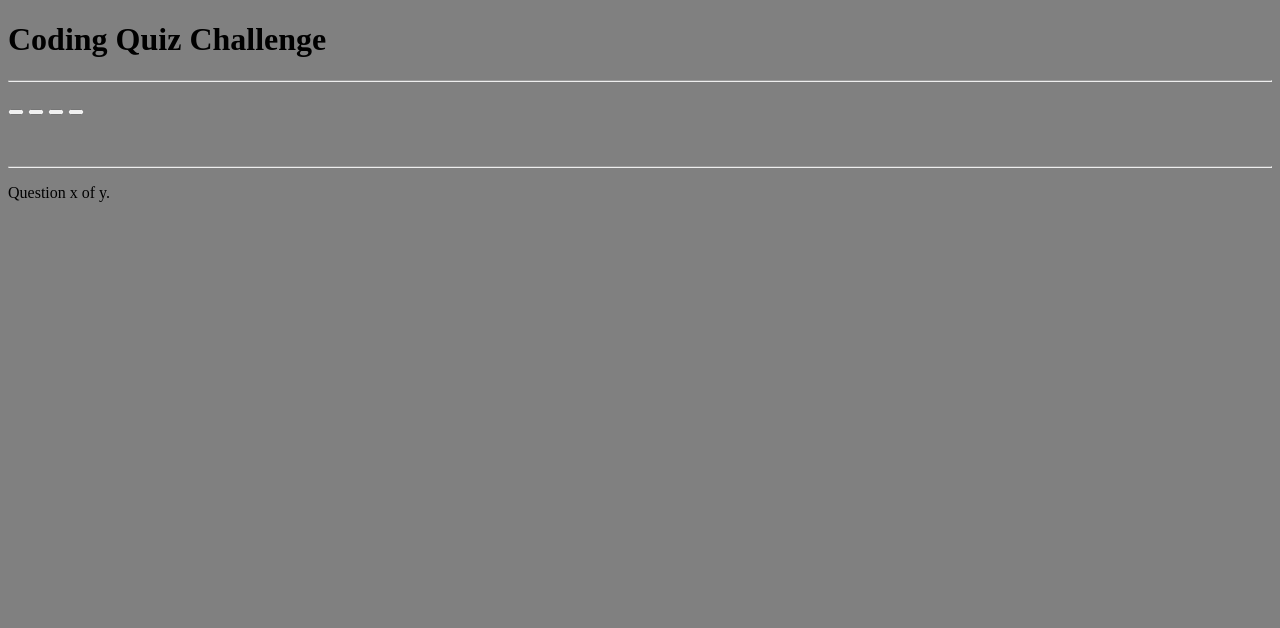
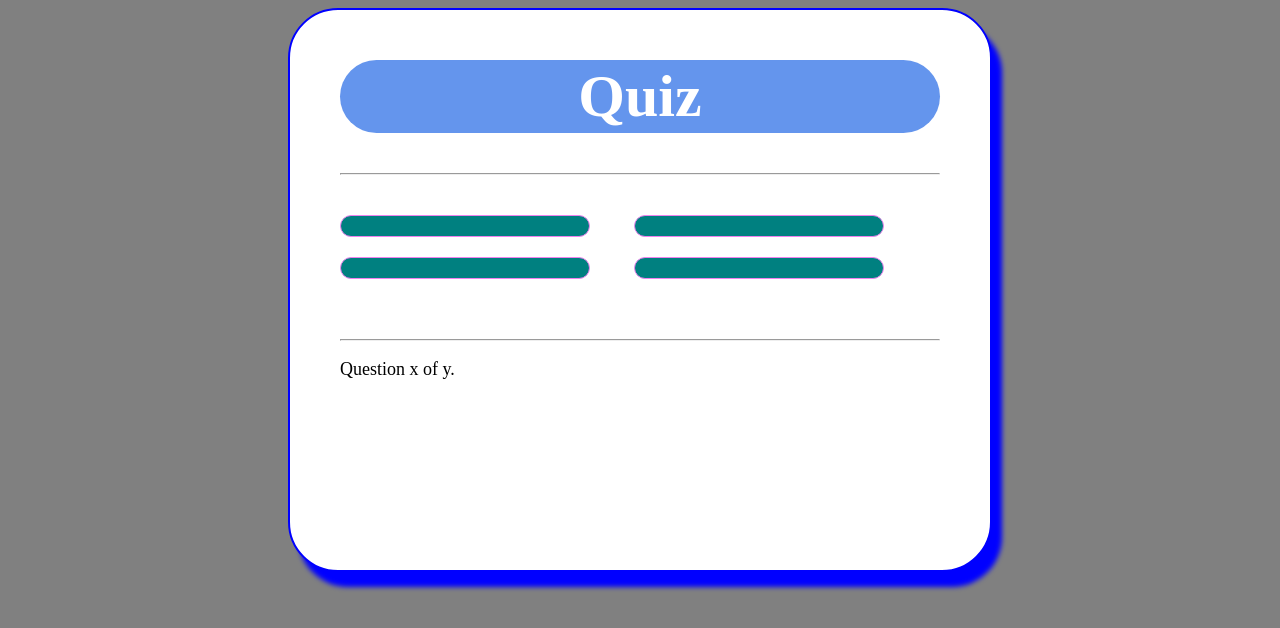
Before and after one commit to nivaniuc/put-on-your-dancing-shoes, a plain HTML site: page index.html in a window 1280 px wide. Drawn offline with Linux system fonts and the light colour scheme.

Commit message:
it only took rewriting all the HTML and CSS, but things are finally moving.

```diff
--- a/assets/css/style.css
+++ b/assets/css/style.css
@@ -3,12 +3,58 @@ body {
     background-color: grey;
 }
 
-.container {
+.grid {
     width: 600px;
     height: 500px;
     margin: 0 auto;
     background-color: white;
     padding: 10px 50px 50px 50px;
     border-radius:  50px;
+    border: 2px solid blue;
+    box-shadow: 10px 15px 5px blue;
+}
+
+.grid h1 {
+    background-color: cornflowerblue;
+    font-size: 60px;
+    text-align: center;
+    color: white;
+    padding: 2px 0px;
+    border-radius: 50px;
+    display: flex;
+    justify-content: center;
+}
+
+.grid #question {
+    font-size: 30px;
+    color: tomato;
+}
+
+.questions {
+    margin-top: 30px;
+}
+
+#bttn0, #bttn1, #bttn2, #bttn3 {
+    background-color: teal;
+    width: 250px;
+    font-size: 20px;
+    color: thistle;
+    border: 1px solid violet;
+    border-radius: 30px;
+    margin: 10px 40px 10px 0px;
+    padding: 10px 10px;
+}
+
+#progress {
+    color: black;
+    font-size: 18px;
+}
+
+#bttn0:hover, #bttn1:hover, #bttn2:hover, #bttn3:hover {
+     cursor:pointer;
+     background-color: blueviolet;
+}
+
+#bttn0:focus, #bttn0:focus, #bttn0:focus, #bttn0:focus {
 
 }
--- a/index.html
+++ b/index.html
@@ -9,24 +9,24 @@
 
 </head>
 <body>
-    <div class="contianer">
+    <div class="grid">
         <div id="quiz">
-            <h1>Coding Quiz Challenge</h1>
-            <hr style="margin-top: 20px;">
+            <h1>Quiz</h1>
+            <hr style="margin-top: 20px">
 
             <p id="question"></p>
 
-            <div class="questions">
-                <button id="bttn1"><span id="choice0"></span></button>
-                <button id="bttn2"><span id="choice1"></span></button>
-                <button id="bttn3"><span id="choice2"></span></button>
-                <button id="bttn4"><span id="choice3"></span></button>
+            <div class="buttons">
+                <button id="bttn0"><span id="choice0"></span></button>
+                <button id="bttn1"><span id="choice1"></span></button>
+                <button id="bttn2"><span id="choice2"></span></button>
+                <button id="bttn3"><span id="choice3"></span></button>
             </div>
 
-         <hr style="margin-top: 50px">
-         <footer>
-            <p id="progress">Question x of y.</p>
-        </footer>
+            <hr style="margin-top: 50px">
+            <footer>
+                <p id="progress">Question x of y.</p>
+            </footer>
         </div>
     </div>
 
```
